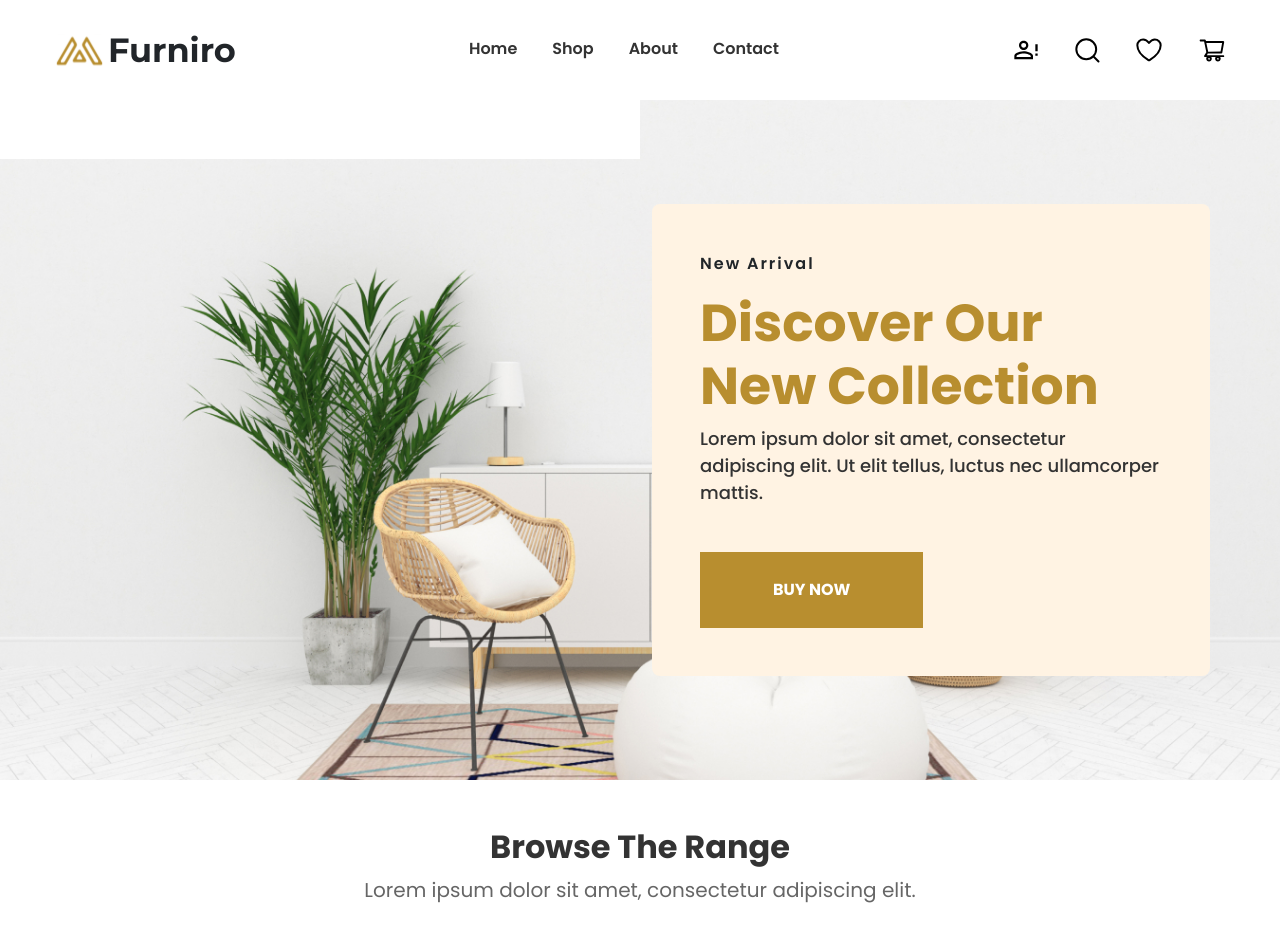
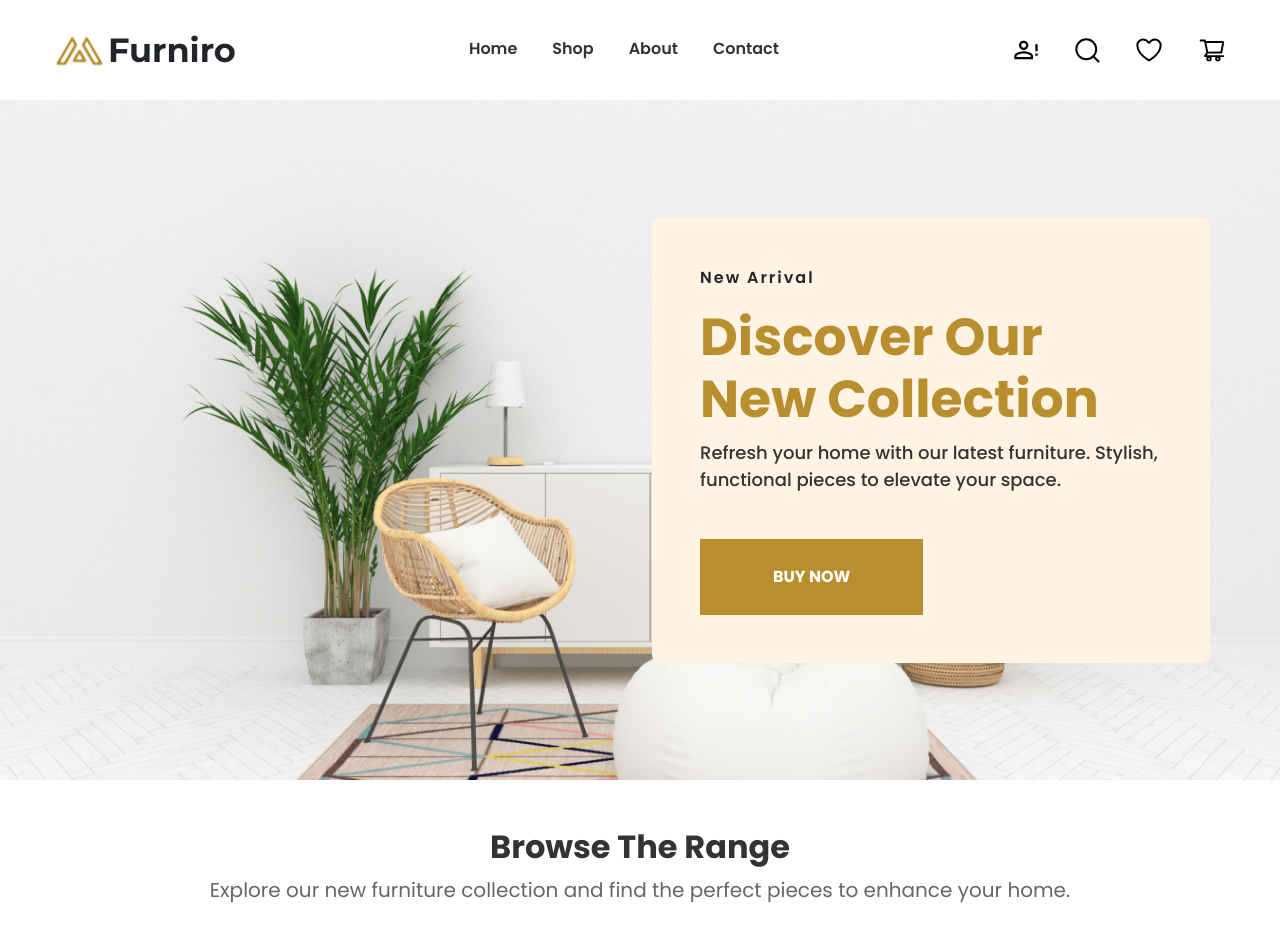
Before and after one commit to fritzgerald658/react-journey, a React (Vite) app: page / in a window 1280 px wide. Shown: the top 952 px of the page. Built offline with nearby package versions, Linux system fonts and the light colour scheme.

Commit message:
changed articles and paragraphs to real sentences

```diff
--- a/src/furniro_components/Hero.jsx
+++ b/src/furniro_components/Hero.jsx
@@ -17,8 +17,8 @@ function Hero() {
                   Discover Our <br /> New Collection
                 </h2>
                 <article>
-                  Lorem ipsum dolor sit amet, consectetur adipiscing elit. Ut
-                  elit tellus, luctus nec ullamcorper mattis.
+                  Refresh your home with our latest furniture. Stylish,
+                  functional pieces to elevate your space.
                 </article>
                 <button>BUY NOW</button>
               </div>
--- a/src/furniro_components/Nav.jsx
+++ b/src/furniro_components/Nav.jsx
@@ -65,7 +65,7 @@ function Nav() {
         </nav>
 
         <div
-          className={`container mobile-nav-container position-absolute d-flex  flex-column gap-5 ${
+          className={`container mobile-nav-container position-absolute d-lg-none d-flex  flex-column gap-5 ${
             mobileNav ? "show-nav" : ""
           }`}
         >
--- a/src/furniro_components/SectionTwo.jsx
+++ b/src/furniro_components/SectionTwo.jsx
@@ -12,7 +12,10 @@ function SectionTwo() {
           id="section-two-header"
         >
           <h1>Browse The Range</h1>
-          <p>Lorem ipsum dolor sit amet, consectetur adipiscing elit.</p>
+          <p>
+            Explore our new furniture collection and find the perfect pieces to
+            enhance your home.
+          </p>
         </header>
         <div
           className="container d-flex justify-content-center"
```
